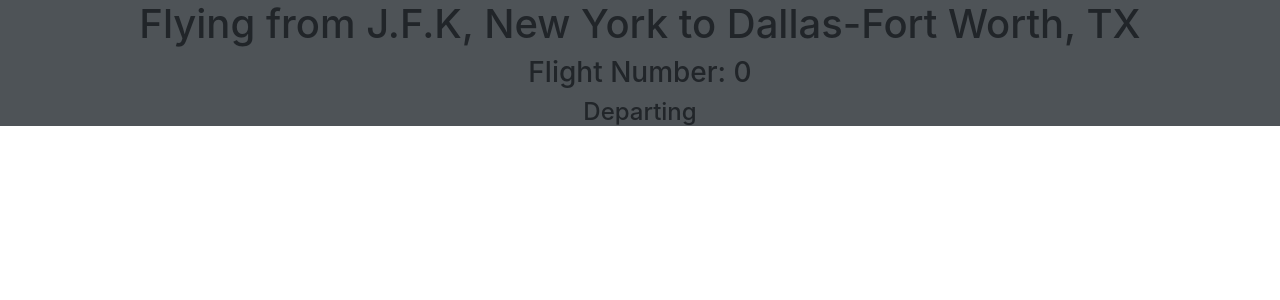
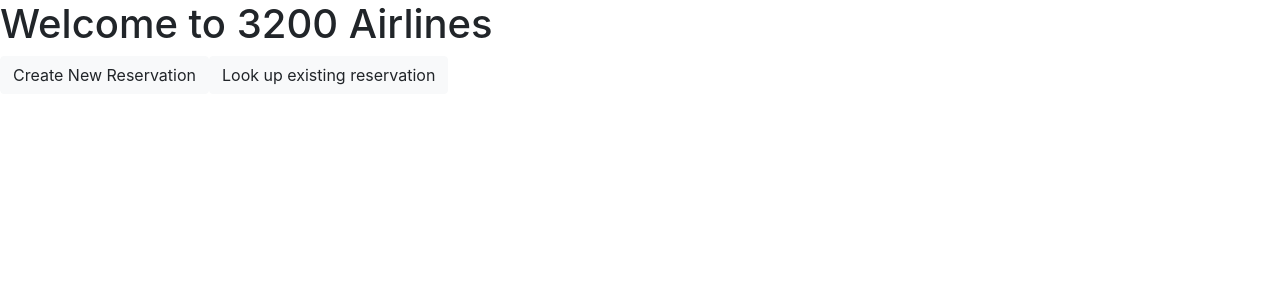
Before and after one commit to arshjn/AirlineReservationFrontEnd, a React (Create React App) app: page / in a window 1280 px wide. Shown: the top 300 px of the page. Built offline with nearby package versions, Linux system fonts and the light colour scheme.

Commit message:
Added Routes

```diff
--- a/src/App.tsx
+++ b/src/App.tsx
@@ -1,37 +1,27 @@
 import React from 'react';
 //import logo from './logo.svg';
 import './App.css';
+import { BrowserRouter as Router, Route, Switch } from 'react-router-dom';
 import SearchPage from './SearchPage';
 import ReservePage from './ReservePage';
 import {Flight} from './SearchTable';
+import HomePage from './HomePage';
 
 var testFlight: Flight = {FlightID: 0, SourceCode : "NYC", DestinationCode : "DAL", departure : undefined, arrival : undefined};
 
 function App() {
 
   return (
-    <div className="App">
-      {/*<header className="App-header">
-        <img src={logo} className="App-logo" alt="logo" />
-        <p>
-          Edit <code>src/App.tsx</code> and save to reload.
-        </p>
-        <a
-          className="App-link"
-          href="https://reactjs.org"
-          target="_blank"
-          rel="noopener noreferrer"
-        >
-          Learn React
-        </a>
-      </header>
-      */}
-      <div>
-        {console.log("Started")}
-        <ReservePage flight = {testFlight} Class = "E"/>
-        {/*<SearchPage />*/}
-      </div>
-    </div>
+    <React.Fragment>
+      <Router>
+        <Switch>
+          <Route exact path = "/" component = {HomePage} />
+          <Route path = "/home" component = {HomePage} />
+          <Route path = "/search" component = {SearchPage}/>
+          <Route path = "/reserve" component = {ReservePage}/>
+        </Switch>
+      </Router>
+    </React.Fragment>
   );
 }
 
```
